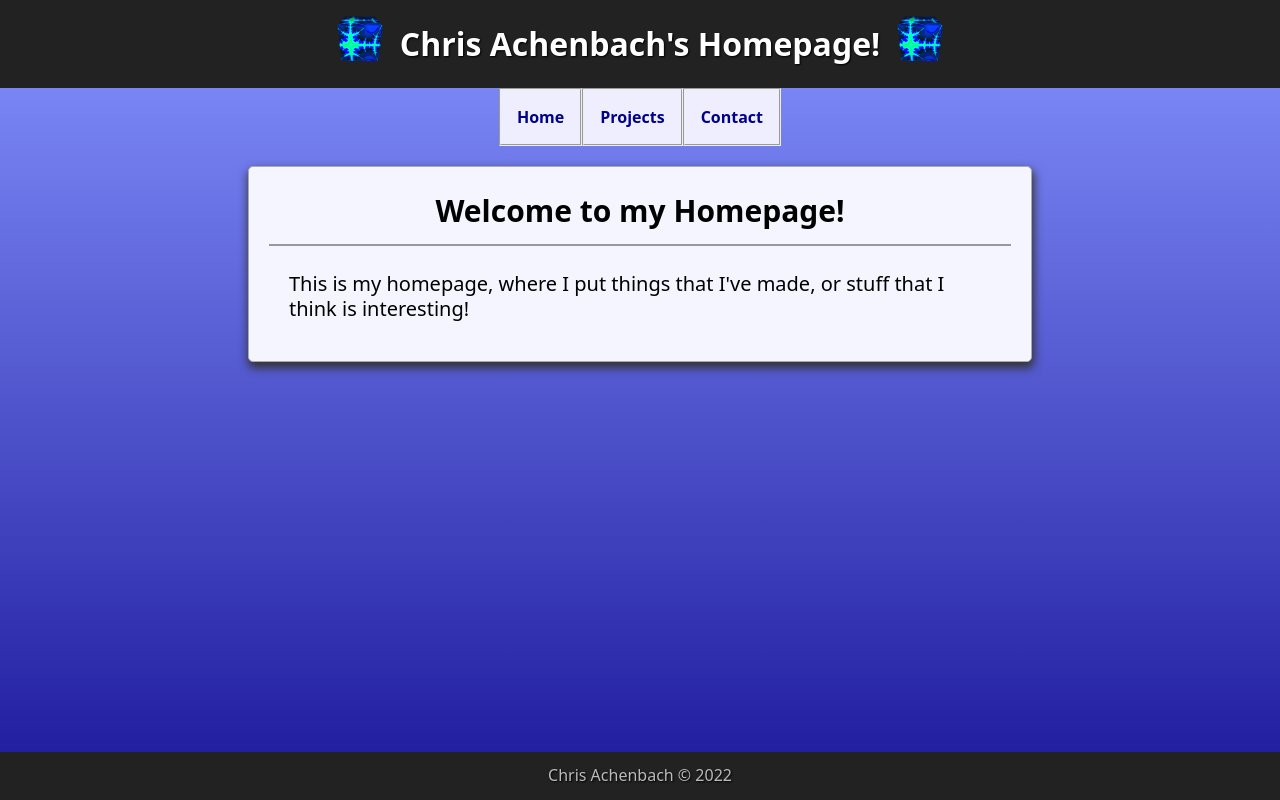
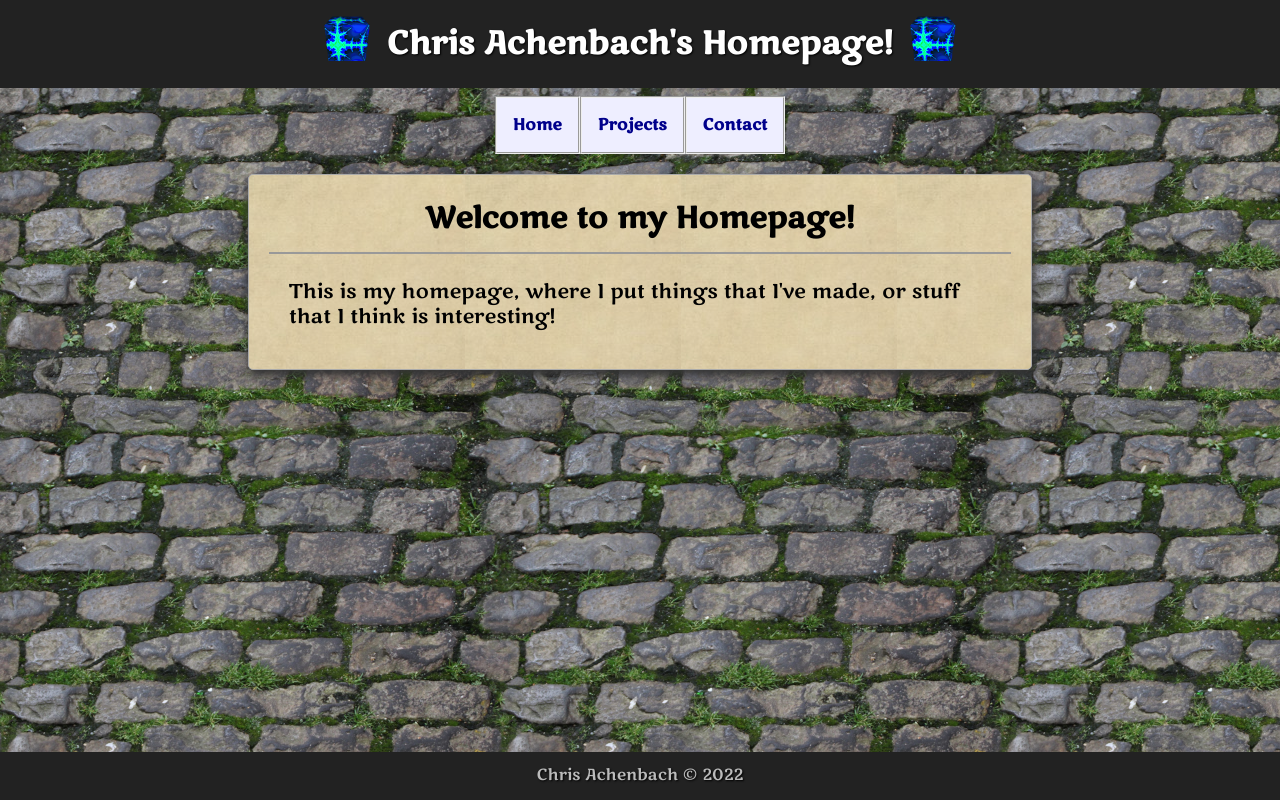
Before and after one commit to fractalbach/homepage, a plain HTML site: page index.html in a window 1280 px wide. Drawn offline with Linux system fonts and the light colour scheme.

Commit message:
added font and background images

```diff
--- a/css/default.css
+++ b/css/default.css
@@ -1,3 +1,10 @@
+@font-face {
+	font-family: "Marko One";
+	src: url("../fonts/Marko_One/MarkoOne-Regular.ttf");
+	font-weight: 400;
+}
+
+
 html {
 	height: 100%;
 	margin: 0;
@@ -6,8 +13,15 @@ html {
 body {
 	min-height: 100vh;
 	margin: 0;
-	background: linear-gradient(0deg, #1C189B 0%, #8593ff 100%) fixed no-repeat;
-	font-family: sans;
+	/* background: linear-gradient(0deg, #1C189B 0%, #8593ff 100%) fixed no-repeat; */
+	font-family: "Marko One", "Libre Baskerville";
+	background: url(../img/stone1.png)
+	/*
+	background: url(../img/clover.jpg) fixed no-repeat;
+    background-repeat: no-repeat;
+    background-size: cover;
+    */
+
 }
 
 h1 {
@@ -42,6 +56,7 @@ header {
 
 nav {
 	display: flex;
+	padding-top: 0.5em ;
 }
 nav > a {
 	margin: 0em;
@@ -72,6 +87,7 @@ section {
 	border: solid 1px #AAA;
 	border-radius: 5px;
 	box-shadow: 1px 5px 10px 1px #333;
+	background-image: url("../img/scroll1.png");
 }
 
 h2 {
```
Also changed, not shown: fonts/Marko_One/MarkoOne-Regular.ttf (added), fonts/Marko_One/OFL.txt (added), img/scroll1.png (added), img/stone1.png (added).
